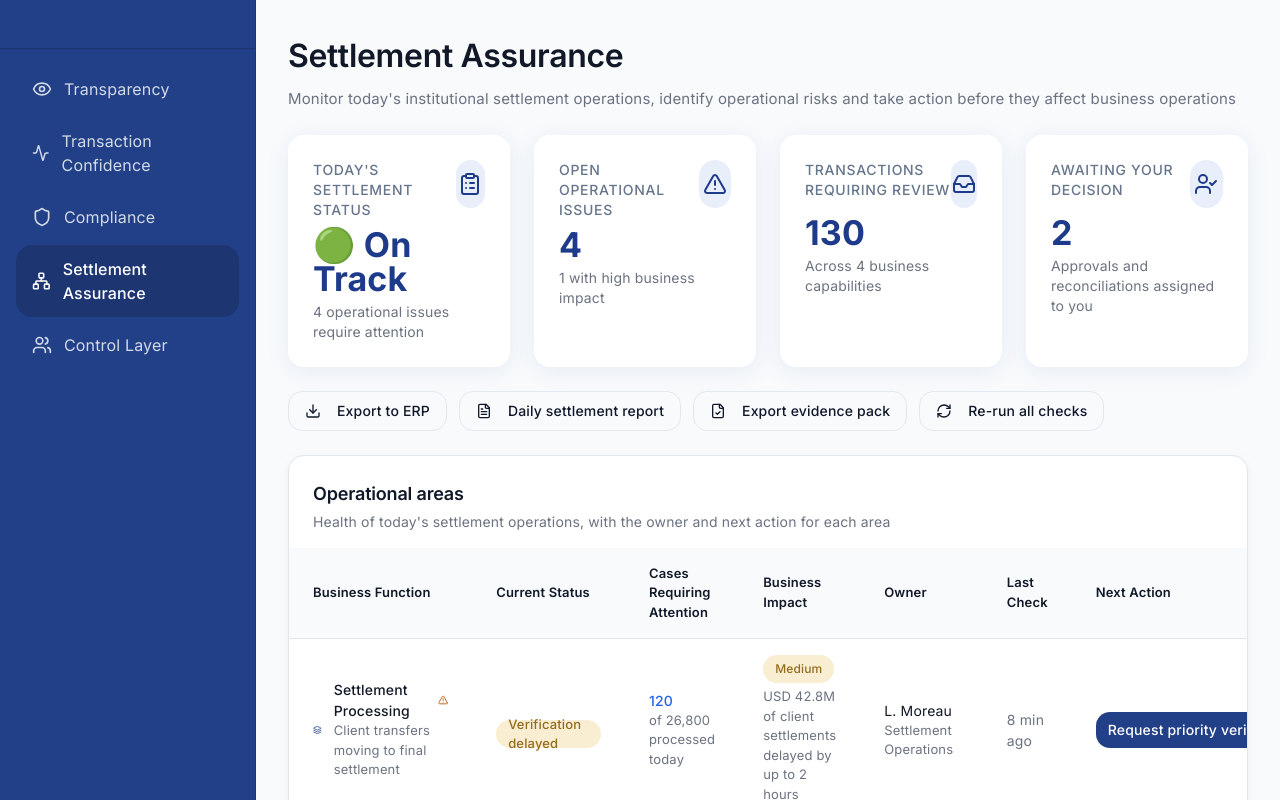
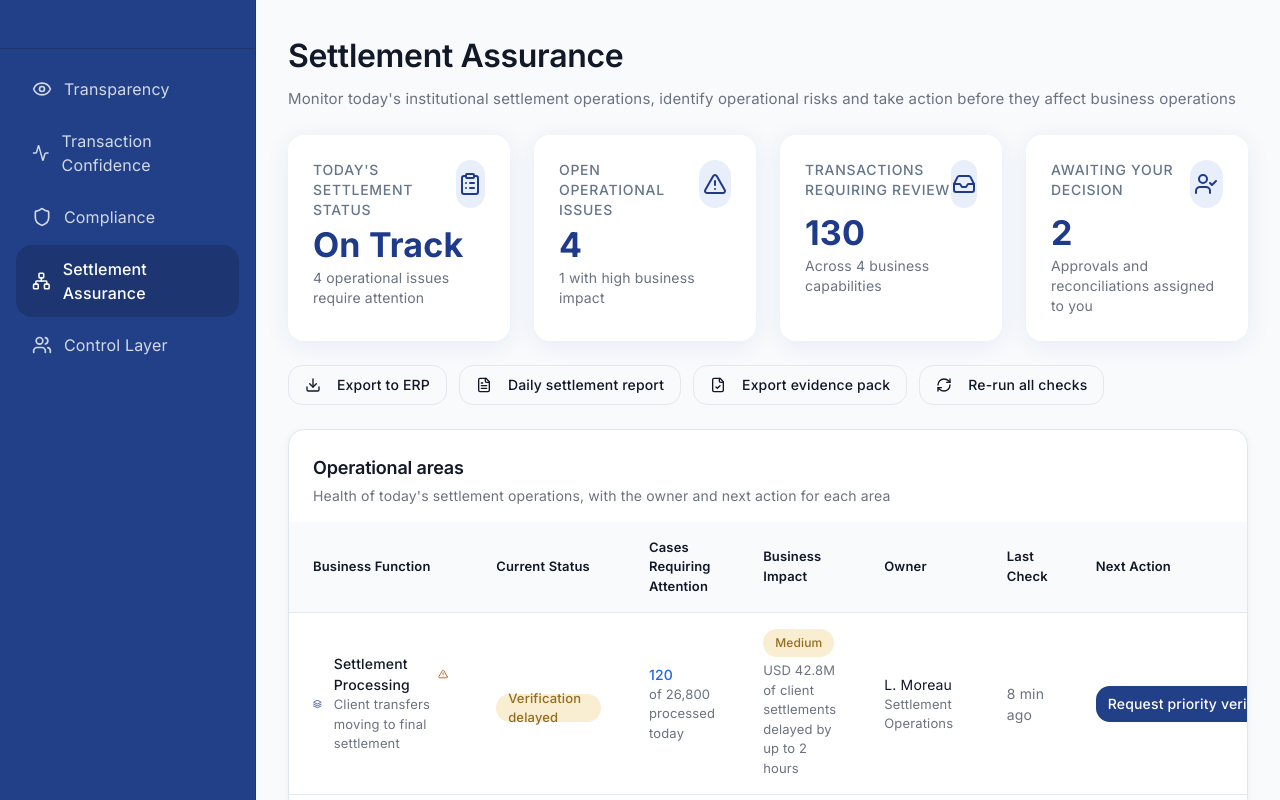
Before and after one commit to valair13/glass-box-custody-solution.lovable.app, a React (Vite) app: page /dashboard/reconciliation in a window 1280 px wide. Shown: the top 800 px of the page. Built offline with nearby package versions, Linux system fonts and the light colour scheme; the HTML template or start-up script is replaced by a standard one.

Commit message:
Changes
Co-authored-by: valair13 <95187057+valair13@users.noreply.github.com>

```diff
--- a/src/pages/Reconciliation.tsx
+++ b/src/pages/Reconciliation.tsx
@@ -306,7 +306,7 @@ export default function Reconciliation() {
       };
     }
     return {
-      label: "🟢 On Track",
+      label: "On Track",
       supporting: `${openIssues.length} operational issue${openIssues.length === 1 ? "" : "s"} require${openIssues.length === 1 ? "s" : ""} attention`,
     };
   })();
```
